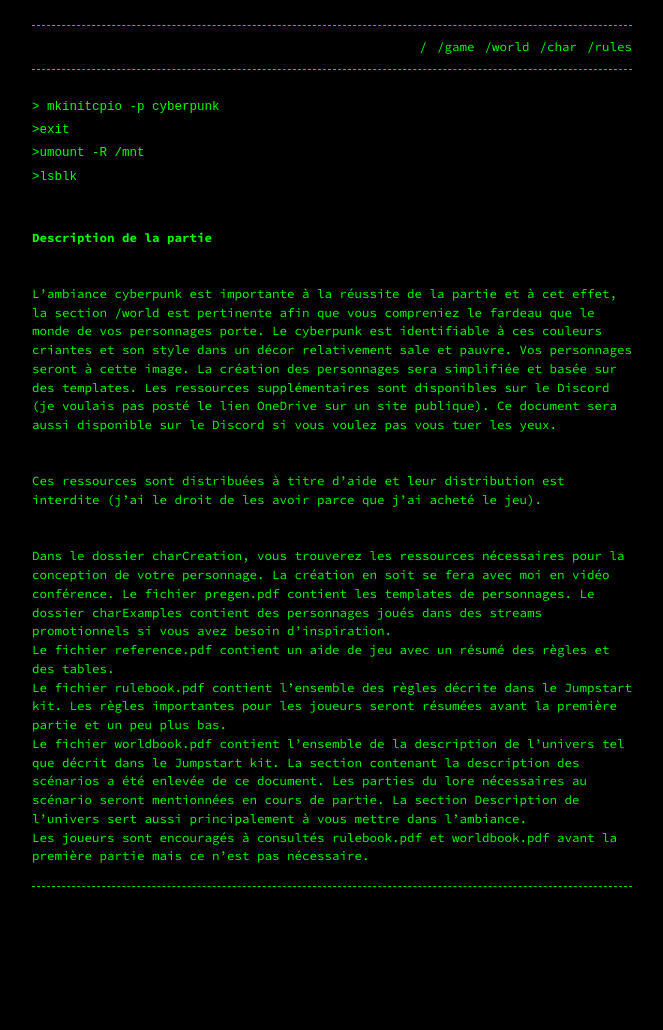
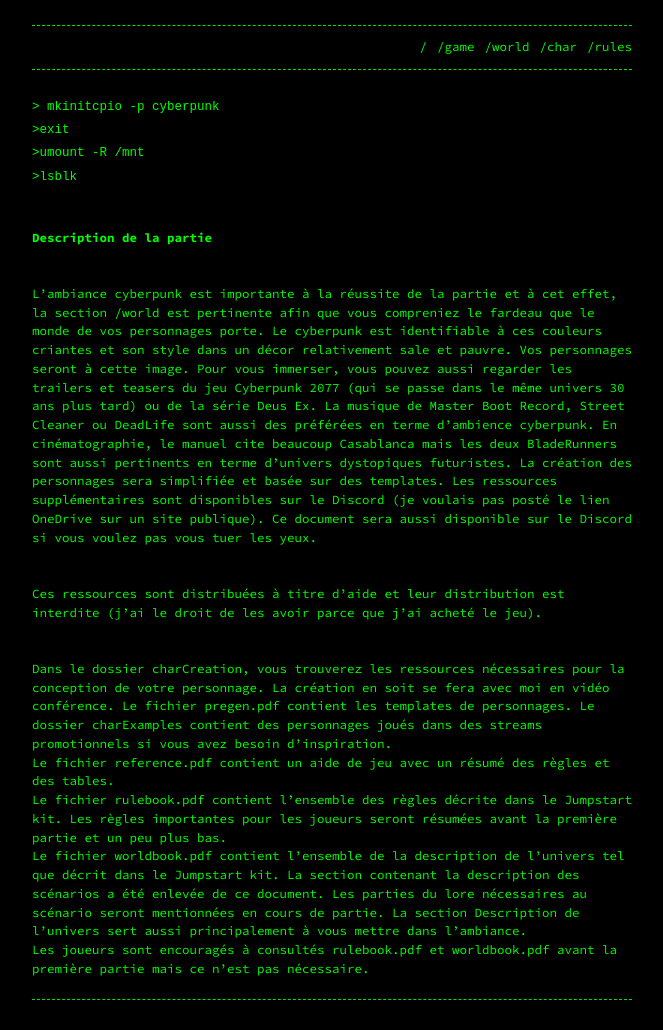
Before and after one commit to nova-explorer/CPR_invitation, a Jekyll site: the page built from game.md, in a window 1280 px wide. Shown: the whole page, without its empty margins (308-971 px from the left). Built offline with Jekyll 4.4.1, drawn with Linux system fonts in a browser that asks for light colours; before the commit the page ends 917 px from its top, so only the background shows below that.

Commit message:
Update game.md

```diff
--- a/game.md
+++ b/game.md
@@ -13,7 +13,7 @@ permalink: /game
 <br />
 # Description de la partie
 <br />
-L'ambiance cyberpunk est importante à la réussite de la partie et à cet effet, la section /world est pertinente afin que vous compreniez le fardeau que le monde de vos personnages porte. Le cyberpunk est identifiable à ces couleurs criantes et son style dans un décor relativement sale et pauvre. Vos personnages seront à cette image. La création des personnages sera simplifiée et basée sur des templates. Les ressources supplémentaires sont disponibles sur le Discord (je voulais pas posté le lien OneDrive sur un site publique). Ce document sera aussi disponible sur le Discord si vous voulez pas vous tuer les yeux.
+L'ambiance cyberpunk est importante à la réussite de la partie et à cet effet, la section /world est pertinente afin que vous compreniez le fardeau que le monde de vos personnages porte. Le cyberpunk est identifiable à ces couleurs criantes et son style dans un décor relativement sale et pauvre. Vos personnages seront à cette image. Pour vous immerser, vous pouvez aussi regarder les trailers et teasers du jeu Cyberpunk 2077 (qui se passe dans le même univers 30 ans plus tard) ou de la série Deus Ex. La musique de Master Boot Record, Street Cleaner ou DeadLife sont aussi des préférées en terme d'ambience cyberpunk. En cinématographie, le manuel cite beaucoup Casablanca mais les deux BladeRunners sont aussi pertinents en terme d'univers dystopiques futuristes. La création des personnages sera simplifiée et basée sur des templates. Les ressources supplémentaires sont disponibles sur le Discord (je voulais pas posté le lien OneDrive sur un site publique). Ce document sera aussi disponible sur le Discord si vous voulez pas vous tuer les yeux.
 <br />
 Ces ressources sont distribuées à titre d’aide et leur distribution est interdite (j’ai le droit de les avoir parce que j’ai acheté le jeu).
 <br />
```
